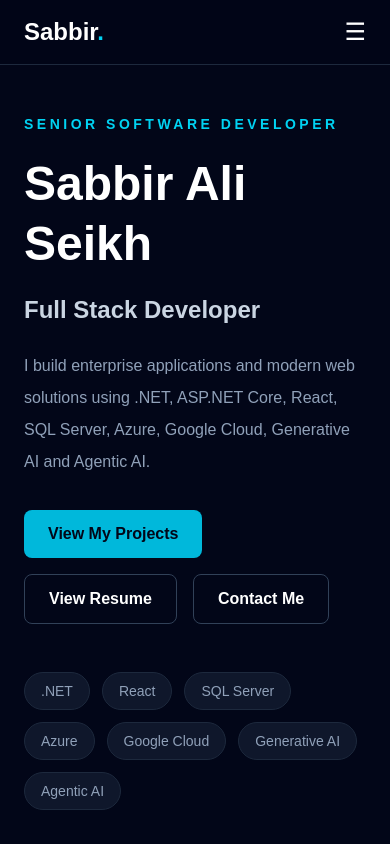
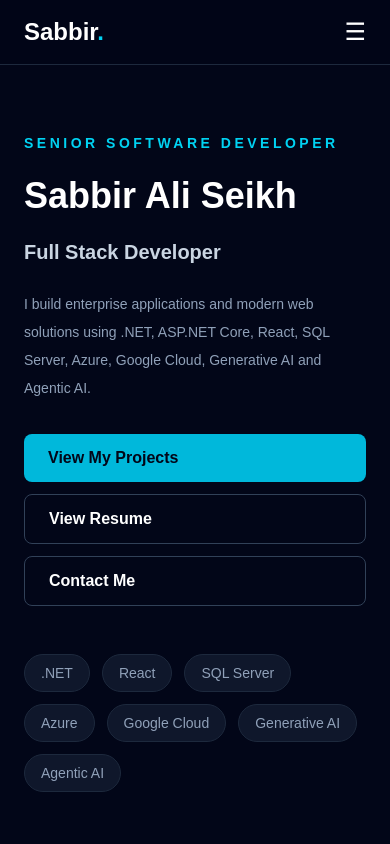
Before and after one commit to sabbiraliseikh892/developer-portfolio, a React (Vite) app: page / in a window 390 px wide. Shown: the top 844 px of the page. Built offline with nearby package versions, Linux system fonts and the light colour scheme.

Commit message:
Improve responsive portfolio UX

```diff
--- a/src/App.tsx
+++ b/src/App.tsx
@@ -24,24 +24,24 @@ function App() {
                 Senior Software Developer
               </p>
 
-              <h1 className="mt-5 text-5xl font-bold leading-tight text-white md:text-7xl">
+              <h1 className="mt-5 text-4xl font-bold leading-tight text-white sm:text-5xl md:text-7xl">
                 Sabbir Ali Seikh
               </h1>
 
-              <h2 className="mt-5 text-2xl font-semibold text-slate-300 md:text-4xl">
+              <h2 className="mt-5 text-xl font-semibold text-slate-300 sm:text-2xl md:text-4xl">
                 Full Stack Developer
               </h2>
 
-              <p className="mt-6 max-w-3xl text-base leading-8 text-slate-400 md:text-lg">
+              <p className="mt-6 max-w-3xl text-sm leading-7 text-slate-400 sm:text-base md:text-lg md:leading-8">
                 I build enterprise applications and modern web solutions using
                 .NET, ASP.NET Core, React, SQL Server, Azure, Google Cloud,
                 Generative AI and Agentic AI.
               </p>
 
-              <div className="mt-8 flex flex-wrap gap-4">
+              <div className="mt-8 flex flex-col gap-3 sm:flex-row sm:flex-wrap">
                 <a
                   href="#projects"
-                  className="rounded-lg bg-cyan-500 px-6 py-3 font-semibold text-slate-950 transition duration-300 hover:-translate-y-1 hover:bg-cyan-400"
+                  className="rounded-lg bg-cyan-500 w-full px-6 py-3 sm:w-auto font-semibold text-slate-950 transition duration-300 hover:-translate-y-1 hover:bg-cyan-400"
                 >
                   View My Projects
                 </a>
@@ -50,14 +50,14 @@ function App() {
                   href="/Sabbir-Ali-Seikh-Resume.pdf"
                   target="_blank"
                   rel="noopener noreferrer"
-                  className="rounded-lg border border-slate-700 px-6 py-3 font-semibold text-white transition duration-300 hover:-translate-y-1 hover:border-cyan-400 hover:text-cyan-400"
+                  className="rounded-lg border border-slate-700 w-full px-6 py-3 sm:w-auto font-semibold text-white transition duration-300 hover:-translate-y-1 hover:border-cyan-400 hover:text-cyan-400"
                 >
                   View Resume
                 </a>
 
                 <a
                   href="#contact"
-                  className="rounded-lg border border-slate-700 px-6 py-3 font-semibold text-white transition duration-300 hover:-translate-y-1 hover:border-cyan-400 hover:text-cyan-400"
+                  className="rounded-lg border border-slate-700 w-full px-6 py-3 sm:w-auto font-semibold text-white transition duration-300 hover:-translate-y-1 hover:border-cyan-400 hover:text-cyan-400"
                 >
                   Contact Me
                 </a>
```
